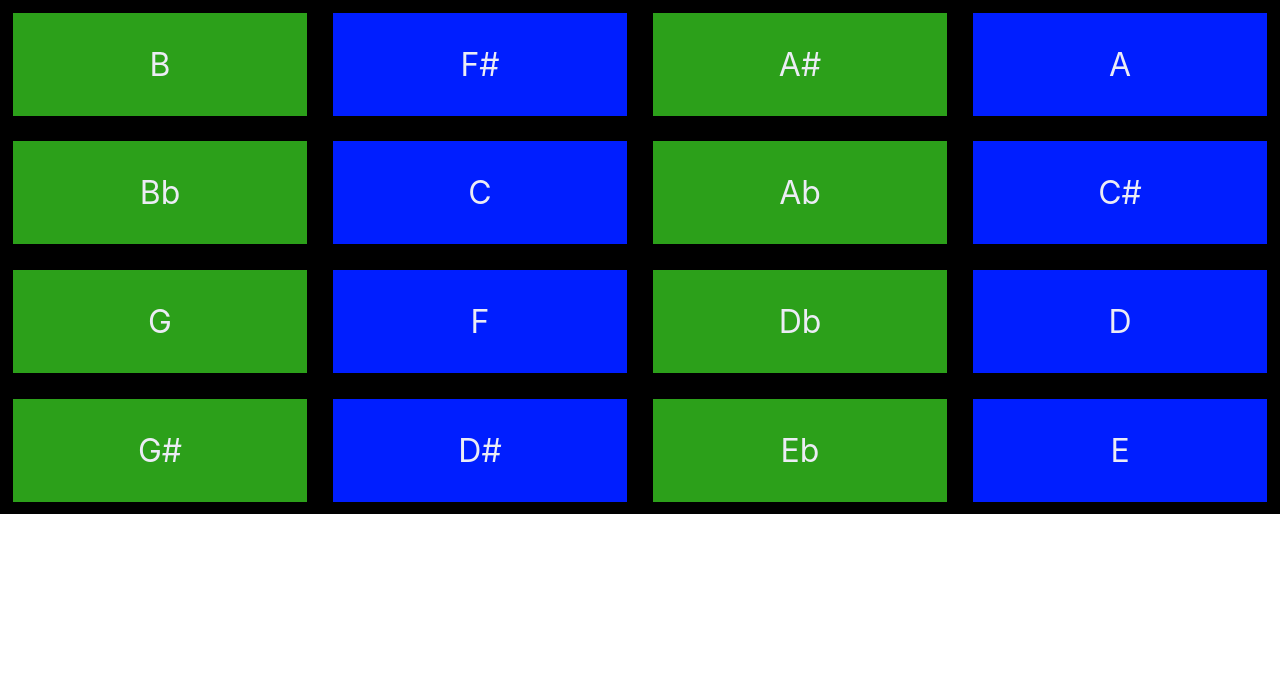
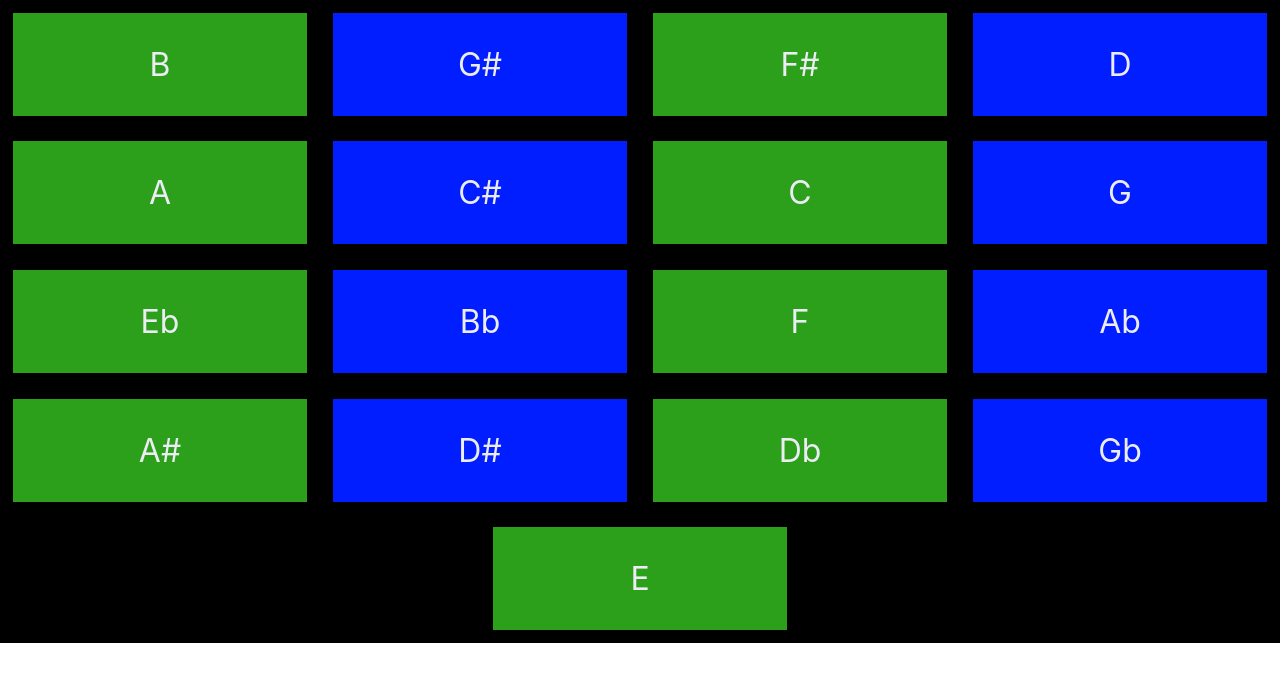
Before and after one commit to golubitsky/music, a React (Create React App) app: page / in a window 1280 px wide. Shown: the top 682 px of the page. Built offline with nearby package versions, Linux system fonts and the light colour scheme.

Commit message:
there are 17 notes altogether; not 16

```diff
--- a/src/App.js
+++ b/src/App.js
@@ -7,7 +7,7 @@ function App() {
     <div className="App">
       <div className="grid">
         {randomNotes().map((note, index) => (
-          <div class="cell" key={index}>
+          <div className="cell" key={index}>
             <p>{note}</p>
           </div>
         ))}
--- a/src/foundation/randomNoteGenerator.js
+++ b/src/foundation/randomNoteGenerator.js
@@ -5,7 +5,9 @@
 // [Key]
 
 const WHITE_KEYS = ["A", "B", "C", "D", "E", "F", "G"];
-const BLACK_KEYS = ["C#", "Db", "D#", "Eb", "F#", "G#", "Ab", "A#", "Bb"];
+const FLATS = ["Bb", "Eb", "Ab", "Db", "Gb"];
+const SHARPS = ["C#", "D#", "F#", "G#", "A#"];
+const BLACK_KEYS = FLATS.concat(SHARPS);
 
 function shuffle(array) {
   // https://stackoverflow.com/questions/2450954/how-to-randomize-shuffle-a-javascript-array?rq=1
```
Also changed, not shown: 1 other file (tests, documents, lock files or other folders).
